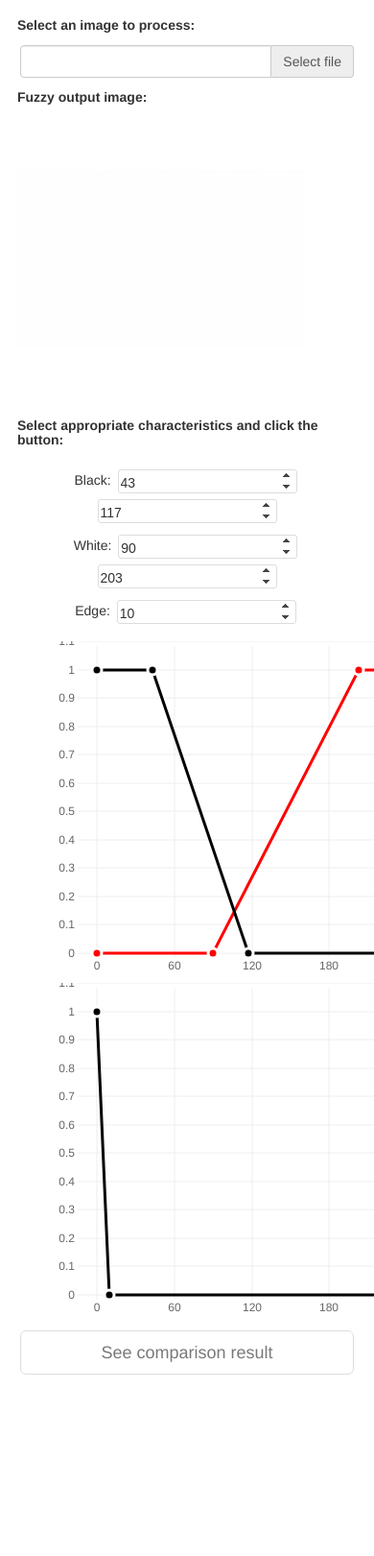
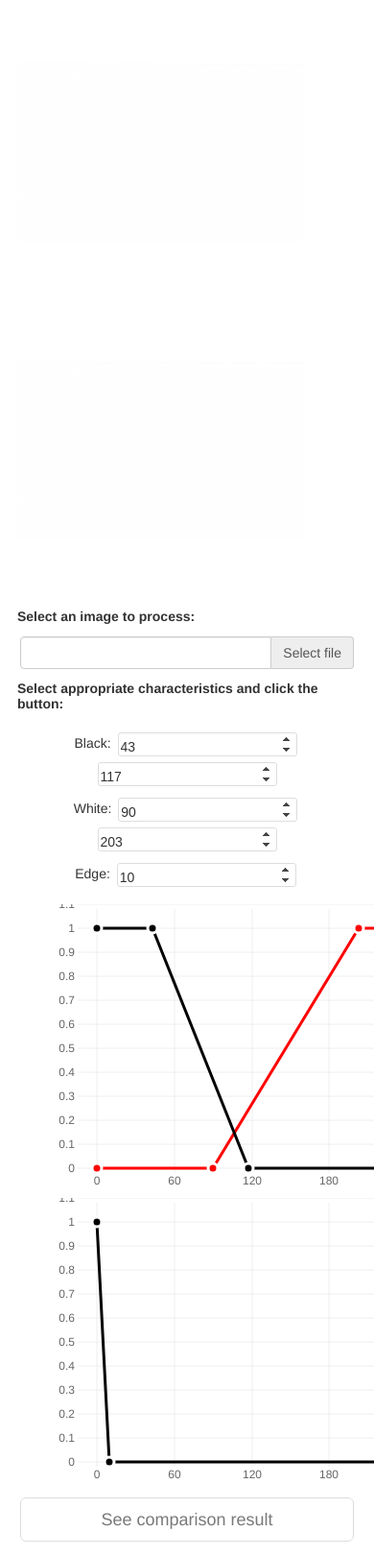
Before and after one commit to liviniya/FLED, a Java web app: page / in a window 390 px wide; the page is wider, and only the part inside the window is pictured. Shown: that part at 96% size. Before the commit the page ends 1432 px from the top of that part, so only its background shows below. Run offline with Spring Boot 4, a stand-in JSP engine, Linux system fonts and the light colour scheme; the project's own start-up code is not run, and a stand-in starts its controllers and pages; some libraries are stand-ins or nearby versions.

Commit message:
Added input image on mane page

```diff
--- a/src/main/webapp/WEB-INF/jsp/index.jsp
+++ b/src/main/webapp/WEB-INF/jsp/index.jsp
@@ -33,6 +33,11 @@
         <div class="container-fluid">
             <div class="row">
                 <div class="col-sm-4">
+                    <img id="input_image" class="img-responsive" src="images/background.jpg" alt="Input image" style="max-height: 300px">
+                    <h5></h5>
+                    <img id="fuzzy_output" class="img-responsive" src="images/background.jpg" alt="Fuzzy output image" style="max-height: 300px">
+                </div>
+                <div class="col-sm-8">
                     <h5>Select an image to process:</h5>
                     <div class="fileinput fileinput-new input-group" data-provides="fileinput">
                         <div class="form-control" data-trigger="fileinput"><i class="glyphicon glyphicon-file fileinput-exists"></i> <span class="fileinput-filename"></span></div>
@@ -43,10 +48,6 @@
                         <a href="#" id="remove_image_link" class="input-group-addon btn btn-default fileinput-exists" data-dismiss="fileinput">Remove</a>
                         <a href="#" id="upload_image_link" class="input-group-addon btn btn-default fileinput-exists" >Upload</a>
                     </div>
-                    <h5>Fuzzy output image:</h5>
-                    <img id="fuzzy_output" class="img-responsive" src="images/background.jpg" alt="Fuzzy output image" style="max-height: 600px">
-                </div>
-                <div class="col-sm-8">
                     <h5>Select appropriate characteristics and click the button:</h5>
                     <div class="row">
                         <div class="col-sm-12">
@@ -68,11 +69,11 @@
                     </div>
                     <div class="row">
                         <div class="col-sm-6">
-                            <figure style="width: 450px; height: 350px;" id="black_white_mf"></figure>
+                            <figure style="width: 450px; height: 300px;" id="black_white_mf"></figure>
                         </div>
 
                         <div class="col-sm-6">
-                            <figure style="width: 450px; height: 350px;" id="edge_mf"></figure>
+                            <figure style="width: 450px; height: 300px;" id="edge_mf"></figure>
                         </div>
                     </div>
                     <div class="row">
--- a/src/main/webapp/static/js/fled.js
+++ b/src/main/webapp/static/js/fled.js
@@ -91,6 +91,7 @@ $(document).ready(function () {
             processData: false,
             success: function (data) {
                 $('#see_comparison').removeClass('disabled');
+                $("#input_image").attr("src", "input_image?" + Math.floor(Math.random() * 1000));
                 redraw_fuzzy_output_image();
             },
             error: function (xhr, status, error) {
@@ -100,6 +101,7 @@ $(document).ready(function () {
     });
 
     $('#remove_image_link, #change_image_link').click(function () {
+        $("#input_image").attr("src", "images/background.jpg");
         $("#fuzzy_output").attr("src", "images/background.jpg");
         $('#see_comparison').addClass('disabled');
     });
```
